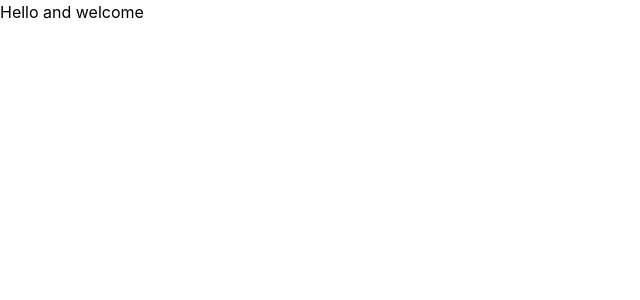
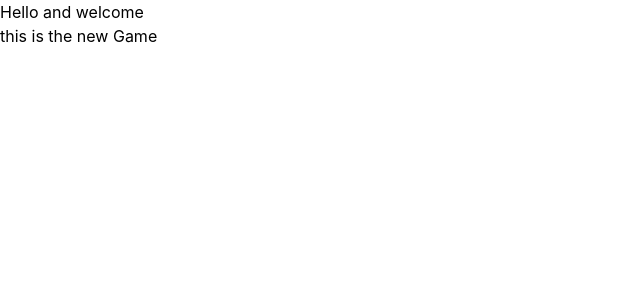
Before and after one commit to VimukthiRandika1997/School-Management-System, a Next.js app: page /welcome in a window 1280 px wide. Shown: the top 300 px of the page, without its empty margins (0-640 px from the left). Built offline with nearby package versions, Linux system fonts and the light colour scheme.

Commit message:
Changes in the welcome

```diff
--- a/pages/welcome.tsx
+++ b/pages/welcome.tsx
@@ -2,6 +2,7 @@ export default function welcome(){
     return (
         <div>
             <h1>Hello and welcome </h1>
+            <h2> this is the new Game</h2>
         </div>
     )
 }
```
